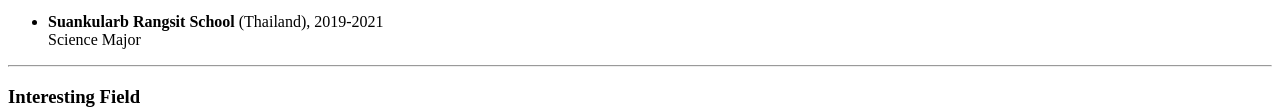
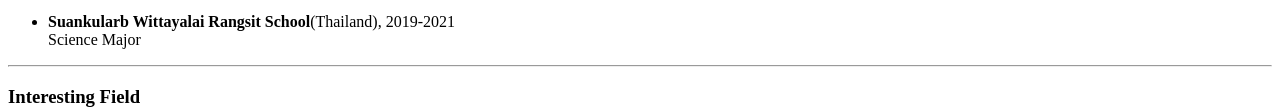
Before and after one commit to sunwasan/cv, a plain HTML site: page index.html in a window 1280 px wide. Shown: the part 631-740 px from the top of the page. Drawn offline with Linux system fonts and the light colour scheme.

Commit message:
Add files via upload

```diff
--- a/index.html
+++ b/index.html
@@ -101,7 +101,7 @@
                 <dt>Major in Data Science And Innovation</dt>
             </dl></li>
             <li><dl>
-                <dt><strong>Suankularb Rangsit School </strong>(Thailand), 2019-2021</dt>
+                <dt><strong>Suankularb Wittayalai Rangsit School</strong>(Thailand), 2019-2021</dt>
                 <dt>Science Major</dt>
             </dl></li>
         </ul>
```
